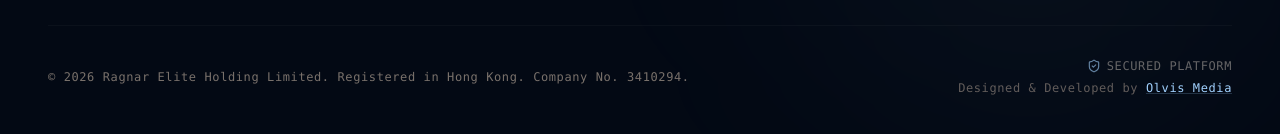
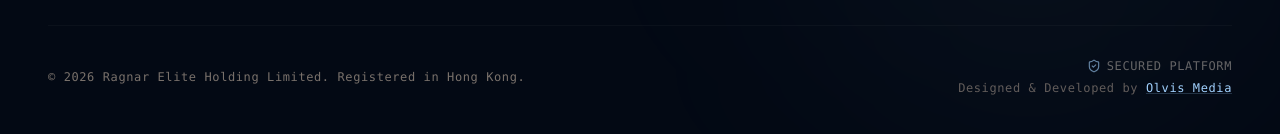
Before and after one commit to gregorytibil/Ragnar-Elite-Holding, a React (Vite) app: page / in a window 1280 px wide. Shown: the part 2840-2974 px from the top of the page. Built offline with nearby package versions, Linux system fonts and the light colour scheme; no server answers; a web font is replaced by a local one.

Commit message:
style: remove company registration number from footer

```diff
--- a/src/translations.ts
+++ b/src/translations.ts
@@ -234,7 +234,7 @@ export const translations = {
     footerTerms: 'Termeni și Condiții',
     footerGdpr: 'Politica GDPR',
     footerSecureAccess: 'Solicitare Acces Securizat',
-    footerCopyright: '© 2026 Ragnar Elite Holding Limited. Înregistrată în Hong Kong. Nr. Înregistrare: 3410294.',
+    footerCopyright: '© 2026 Ragnar Elite Holding Limited. Înregistrată în Hong Kong.',
 
     // Insights Section (Gândire Strategică)
     insightsHeaderTitle: 'Insights Strategic',
@@ -484,7 +484,7 @@ export const translations = {
     footerTerms: 'Terms & Conditions',
     footerGdpr: 'GDPR Policy',
     footerSecureAccess: 'Request Secure Access',
-    footerCopyright: '© 2026 Ragnar Elite Holding Limited. Registered in Hong Kong. Company No. 3410294.',
+    footerCopyright: '© 2026 Ragnar Elite Holding Limited. Registered in Hong Kong.',
 
     // Insights Section (Strategic Thinking)
     insightsHeaderTitle: 'Strategic Insights',
```
